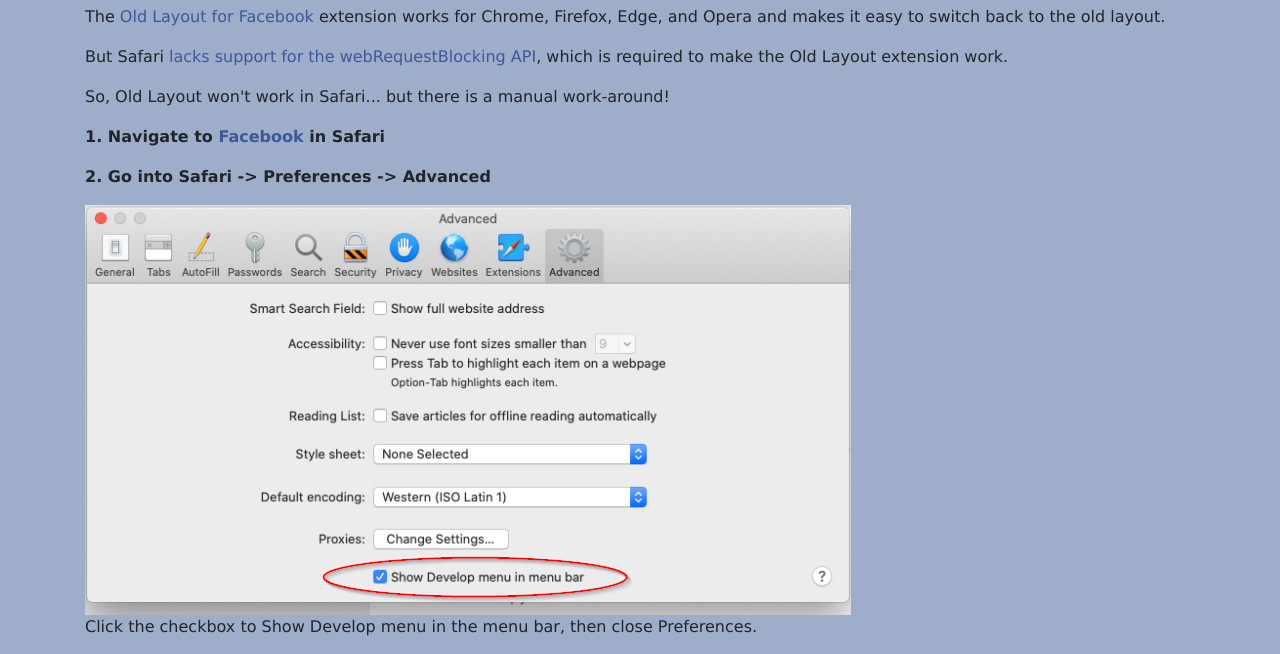
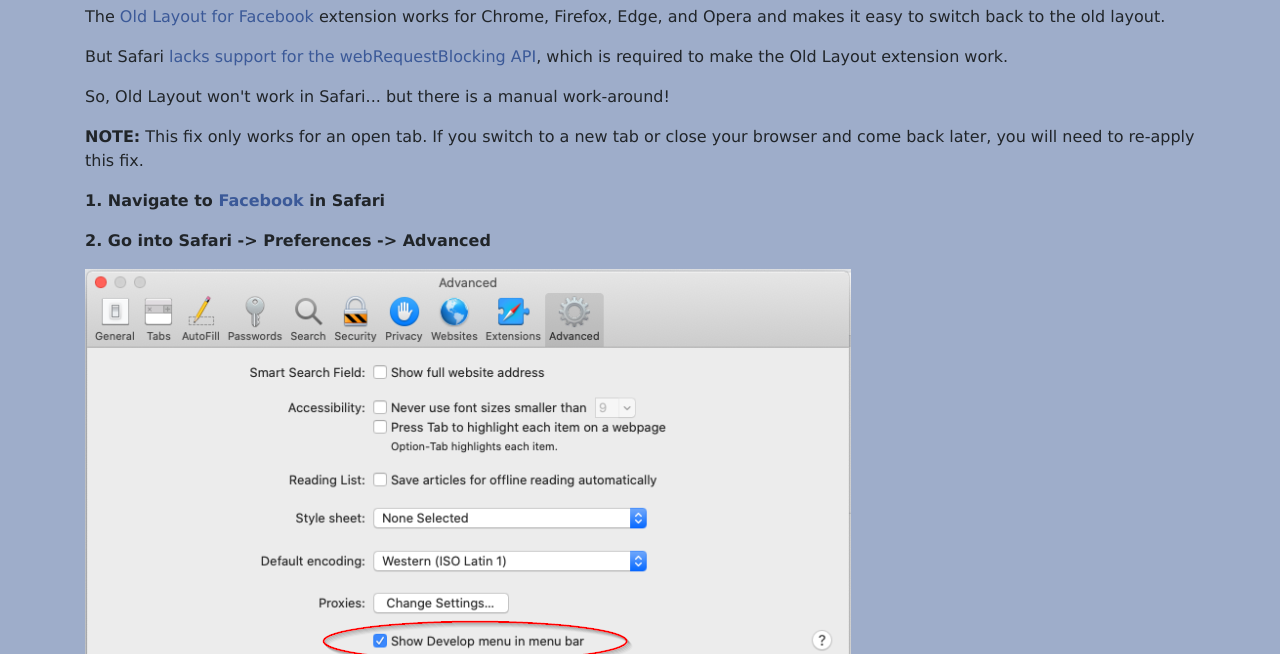
Before and after one commit to mhktanbir/old-layout, a browser extension: page docs/safari.html in a window 1280 px wide. Shown: the part 57-711 px from the top of the page. Drawn offline with Linux system fonts and the light colour scheme.

Commit message:
Update wording for Safari fix

```diff
--- a/docs/safari.html
+++ b/docs/safari.html
@@ -36,6 +36,7 @@
             <p>The <a href="/">Old Layout for Facebook</a> extension works for Chrome, Firefox, Edge, and Opera and makes it easy to switch back to the old layout.</p>
             <p>But Safari <a href="https://developer.apple.com/documentation/safariservices/safari_web_extensions/assessing_your_safari_web_extension_s_browser_compatibility">lacks support for the webRequestBlocking API</a>, which is required to make the Old Layout extension work.</p>
             <p>So, Old Layout won't work in Safari... but there is a manual work-around!</p>
+            <p><b>NOTE:</b> This fix only works for an open tab. If you switch to a new tab or close your browser and come back later, you will need to re-apply this fix.</p>
             <p><b>1. Navigate to <a href="https://Facebook.com" target="_blank">Facebook</a> in Safari</b></p>
             <p><b>2. Go into Safari -> Preferences -> Advanced</b></p>
             <div><img src="safari-preferences.png"></div>
```
